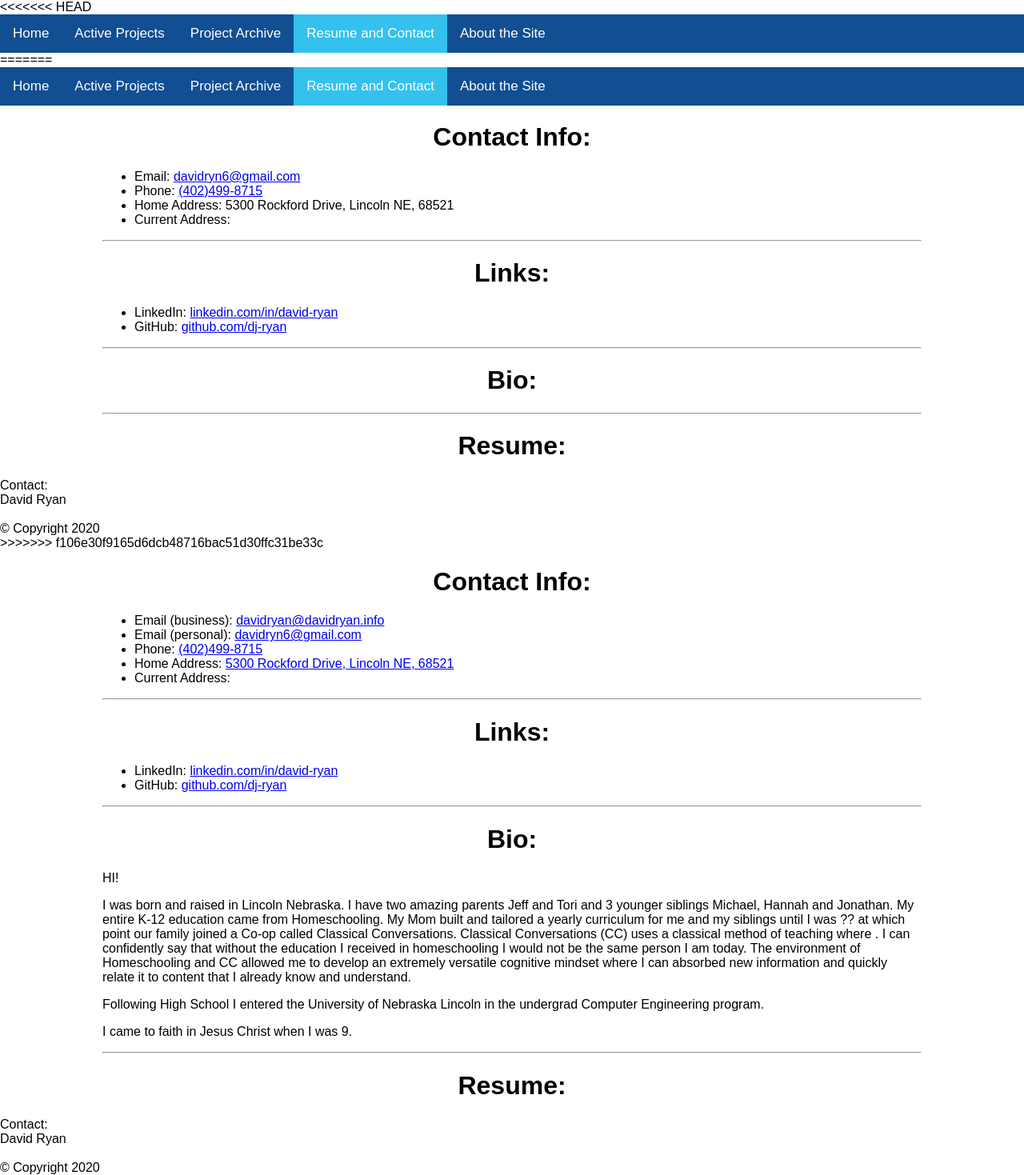
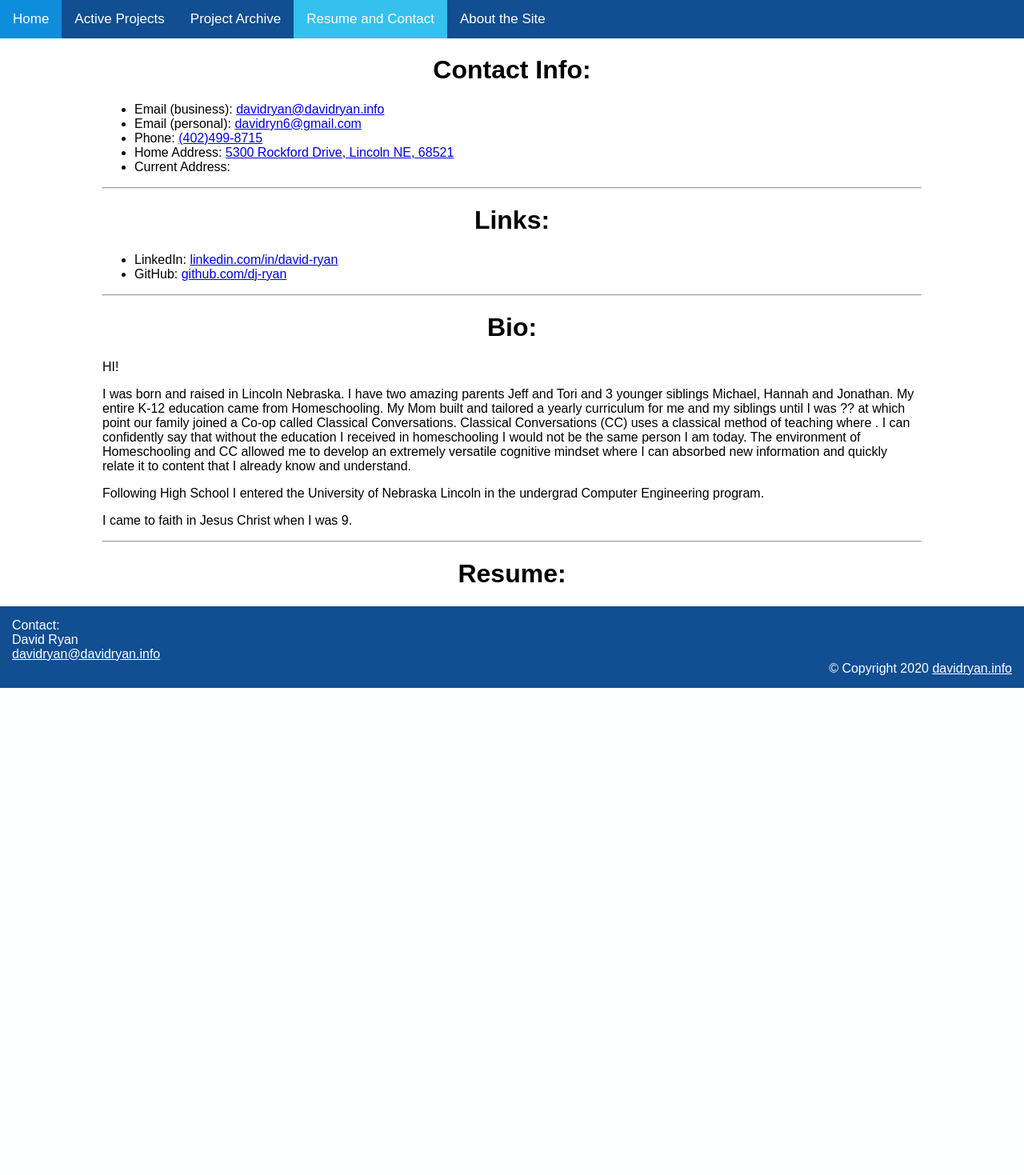
Before and after one commit to dj-ryan/davidryan-website, a PHP site: page /contact.html in a window 1280 px wide. Shown: the whole page at 80% size. After the commit the page ends 860 px from the top, so only its background shows below. Run offline with PHP 8.4, Linux system fonts and the light colour scheme.

Commit message:
re commit

```diff
--- a/contact.html
+++ b/contact.html
@@ -1,6 +1,5 @@
 <!DOCTYPE html>
 <html>
-<<<<<<< HEAD
   <head>
     <meta name="viewport" content="width=device-width, initial-scale=1" />
     <link rel="stylesheet" type="text/css" href="/css/style.css" />
@@ -14,68 +13,6 @@
       <a class="active" href="/contact.html">Resume and Contact</a>
       <a href="/about.html">About the Site</a>
     </div>
-=======
-
-<head>
-  <meta name="viewport" content="width=device-width, initial-scale=1">
-  <link rel="stylesheet" type="text/css" href="/css/style.css">
-</head>
-
-
-<body>
-
-
-  <div class="topnav">
-    <a href="/index.html">Home</a>
-    <a href="/active-projects.html">Active Projects</a>
-    <a href="/project-archive.html">Project Archive</a>
-    <a class="active" href="/contact.html">Resume and Contact</a>
-    <a href="/about.html">About the Site</a>
-  </div>
-
-  <div class="left-align">
-
-    <h1>Contact Info:</h1>
-    <ul>
-      <li>Email: <a href="mailto:davidryn6@gmail.com">davidryn6@gmail.com</a></li>
-      <li>Phone: <a href="tel:+4024998715">(402)499-8715</a></li>
-      <li>Home Address: 5300 Rockford Drive, Lincoln NE, 68521</li>
-      <li>Current Address: </li>
-    </ul>
-
-    <hr>
-
-    <h1>Links:</h1>
-    <ul>
-      <li>LinkedIn: <a href="www.linkedin.com/in/david-ryan-16b5331a8">linkedin.com/in/david-ryan</a></li>
-      <li>GitHub: <a href="https://github.com/dj-ryan">github.com/dj-ryan</a></li>
-    </ul>
-
-    <hr>
-
-    <h1>Bio:</h1>
-
-    <hr>
-
-    <h1>Resume:</h1>
-
-
-  </div>
-
-
-
-
-
-
-  <footer>
-    <div class="footer-left-align">
-      Contact:<br>
-      David Ryan<br>
-      <a href="mailto:davidryan@davidryan.info">davidryan@davidryan.info</a>
-    </div>
-    &copy; Copyright 2020 <a href="davidryan.info">davidryan.info</a>
-  </footer>
->>>>>>> f106e30f9165d6dcb48716bac51d30ffc31be33c
 
     <div class="left-align">
       <h1>Contact Info:</h1>
--- a/css/style.css
+++ b/css/style.css
@@ -115,17 +115,6 @@ h1 {
   content: "";
   display: table;
   clear: both;
-<<<<<<< HEAD
-}
-
-.left-column {
-  width: 75%;
-}
-
-.right-column {
-  width: 25%;
-=======
->>>>>>> f106e30f9165d6dcb48716bac51d30ffc31be33c
 }
 
 .left-column {
@@ -136,7 +125,13 @@ h1 {
   width: 25%;
 }
 
-f
+.left-column {
+  width: 75%;
+}
+
+.right-column {
+  width: 25%;
+}
 
 footer {
   position: relative;
```
Also changed, not shown: active-projects.html (+0 -17 lines), active-projects/path-find.html (+0 -11 lines), project-archive.html (+26 -44 lines).
